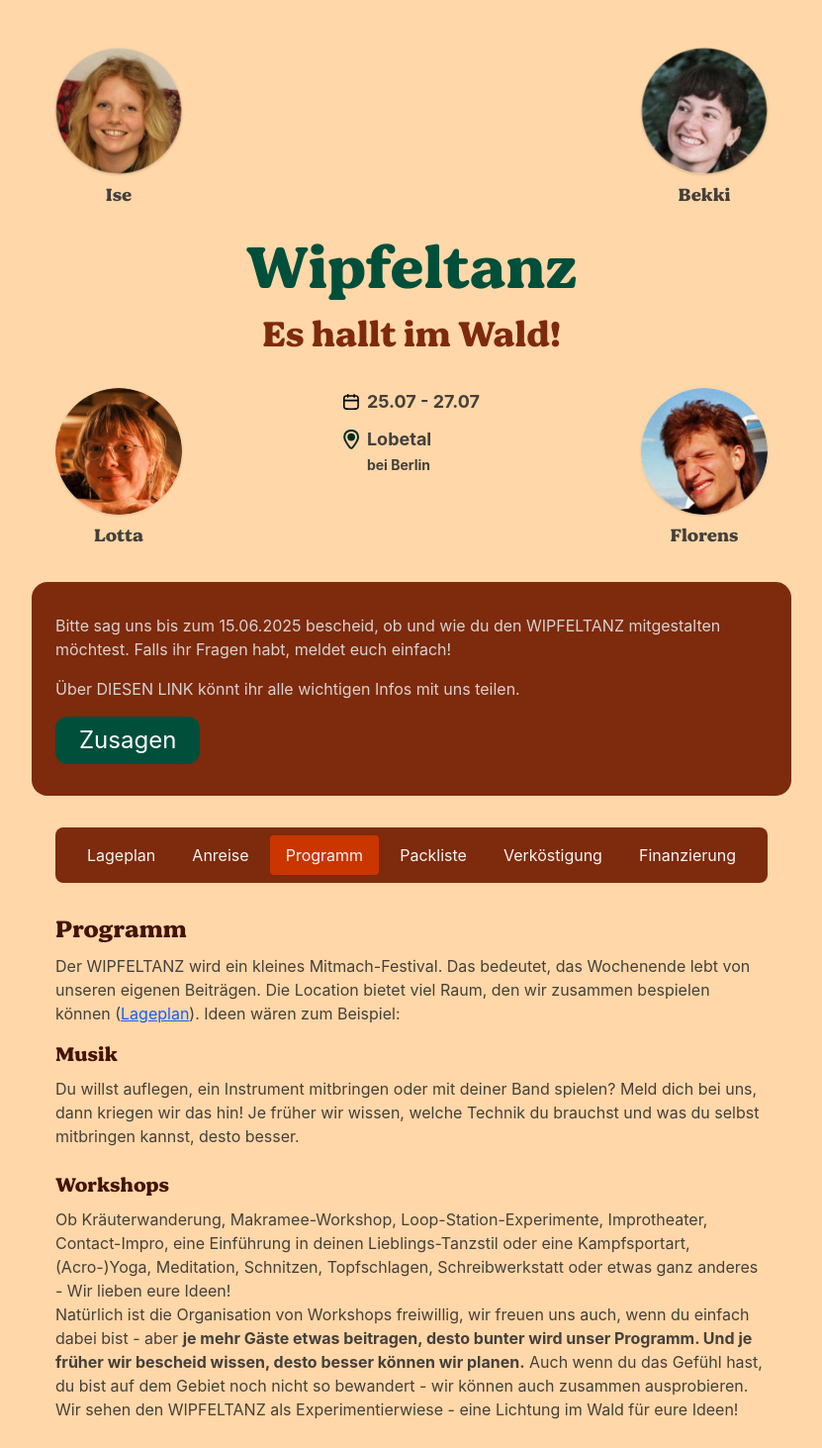
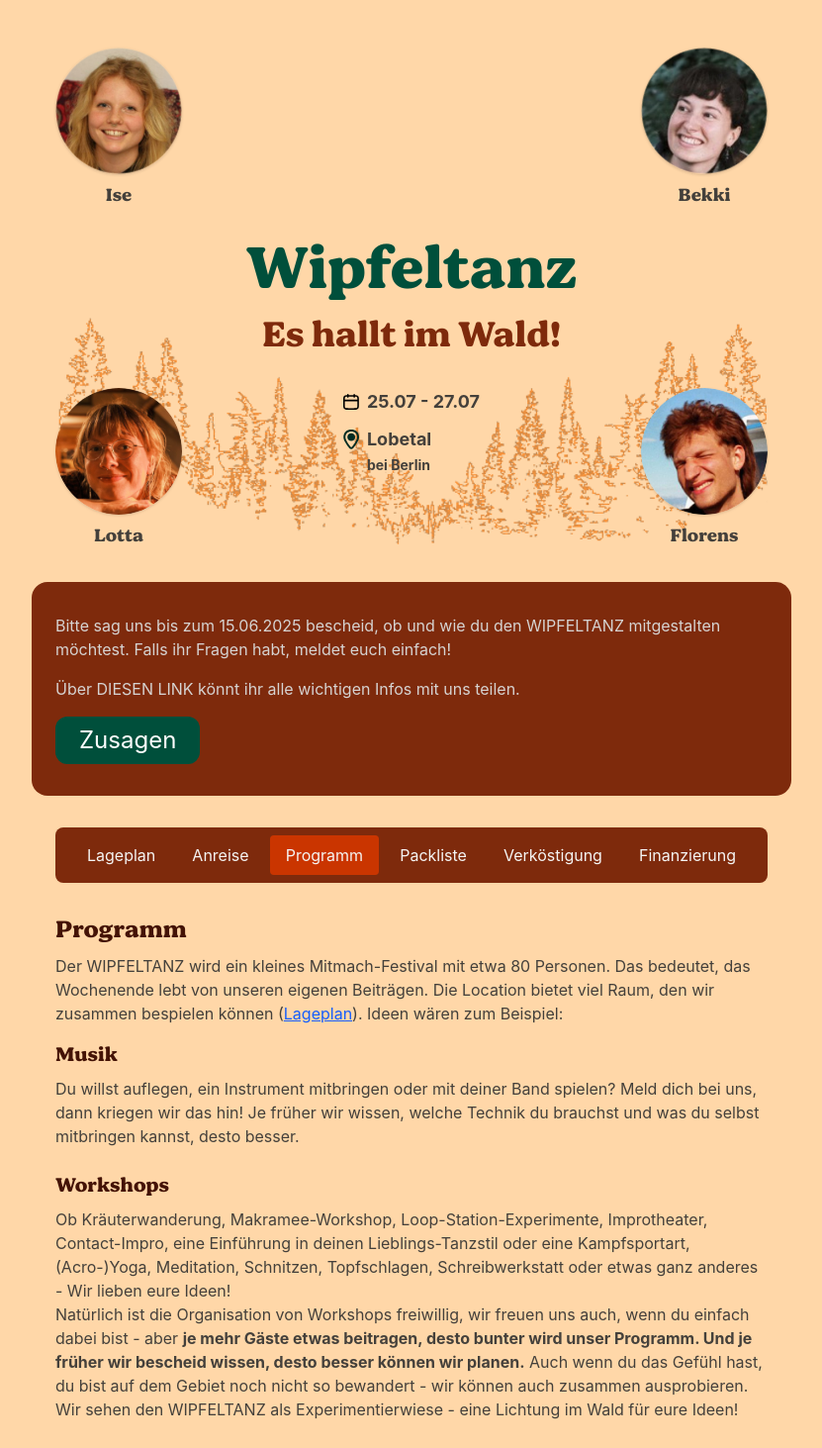
Before and after one commit to johannesschweig/wipfeltanz, a Vue app: page /programm in a window 1280 px wide. Shown: the top 1463 px of the page at 99% size, without its empty margins (224-1055 px from the left). Built offline with nearby package versions, Linux system fonts and the light colour scheme.

Commit message:
tree backdrop

```diff
--- a/src/components/Hero.vue
+++ b/src/components/Hero.vue
@@ -1,9 +1,13 @@
 <script setup lang="ts">
 import Avatar from '@/components/Avatar.vue'
+import treesImage from '@/assets/trees.png'
 </script>
 
 <template>
-  <div class="mx-3 md:mx-6">
+  <div
+    class="mx-3 md:mx-6 relative bg-no-repeat bg-bottom bg-contain"
+    :style="{ backgroundImage: `url(${treesImage})` }"
+  >
     <div class="flex mt-12 mb-8">
       <Avatar person="ise" />
       <div class="grow"></div>
@@ -22,8 +26,10 @@ import Avatar from '@/components/Avatar.vue'
             <div class="">25.07 - 27.07</div>
           </div>
           <div class="hover:text-stone-600">
-            <a class="grid grid-cols-[16px_1fr] grid-rows-[16px_1fr] items-center gap-2"
-              href="https://www.google.com/maps/place/Alte+Lanker+Str.+102,+16321+Bernau+bei+Berlin/@52.72978,13.56658,17z/data=!3m1!4b1!4m6!3m5!1s0x47a9b1a66b4c5f39:0x92699dd28031638d!8m2!3d52.72978!4d13.56658!16s%2Fg%2F11c2329m8d?entry=ttu&g_ep=EgoyMDI1MDUwNy4wIKXMDSoASAFQAw%3D%3D">
+            <a
+              class="grid grid-cols-[16px_1fr] grid-rows-[16px_1fr] items-center gap-2"
+              href="https://www.google.com/maps/place/Alte+Lanker+Str.+102,+16321+Bernau+bei+Berlin/@52.72978,13.56658,17z/data=!3m1!4b1!4m6!3m5!1s0x47a9b1a66b4c5f39:0x92699dd28031638d!8m2!3d52.72978!4d13.56658!16s%2Fg%2F11c2329m8d?entry=ttu&g_ep=EgoyMDI1MDUwNy4wIKXMDSoASAFQAw%3D%3D"
+            >
               <img src="@/assets/map.svg" class="max-w-4" />
               <span>Lobetal</span>
               <span class="text-sm col-start-2">bei Berlin</span>
--- a/src/components/Programm.vue
+++ b/src/components/Programm.vue
@@ -2,7 +2,7 @@
   <div class="mb-12">
     <div class="text-2xl font-slab text-orange-950 mb-2">Programm</div>
     <div class="mb-4">
-      <p>Der WIPFELTANZ wird ein kleines Mitmach-Festival. Das bedeutet, das Wochenende lebt von unseren eigenen
+      <p>Der WIPFELTANZ wird ein kleines Mitmach-Festival mit etwa 80 Personen. Das bedeutet, das Wochenende lebt von unseren eigenen
         Beiträgen. Die Location bietet viel Raum, den wir zusammen bespielen können (<a href="#"
           class="text-blue-600 underline">Lageplan</a>). Ideen wären zum Beispiel:</p>
     </div>
```
Also changed, not shown: src/assets/trees.png (added).
